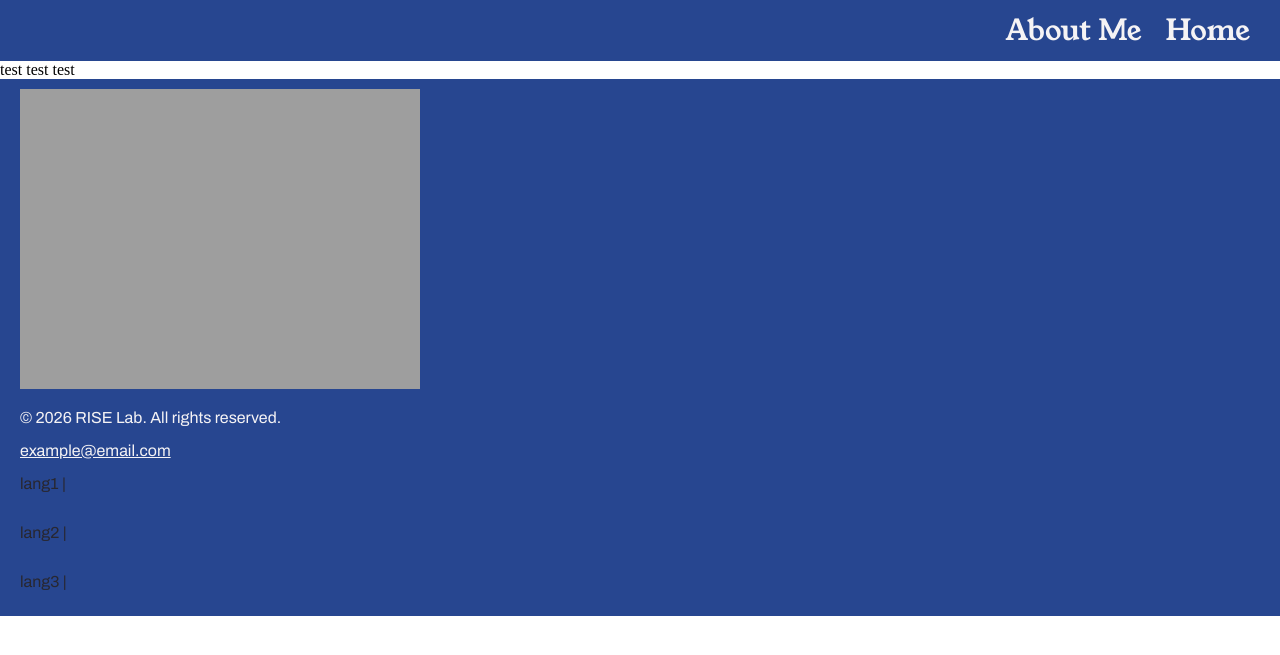
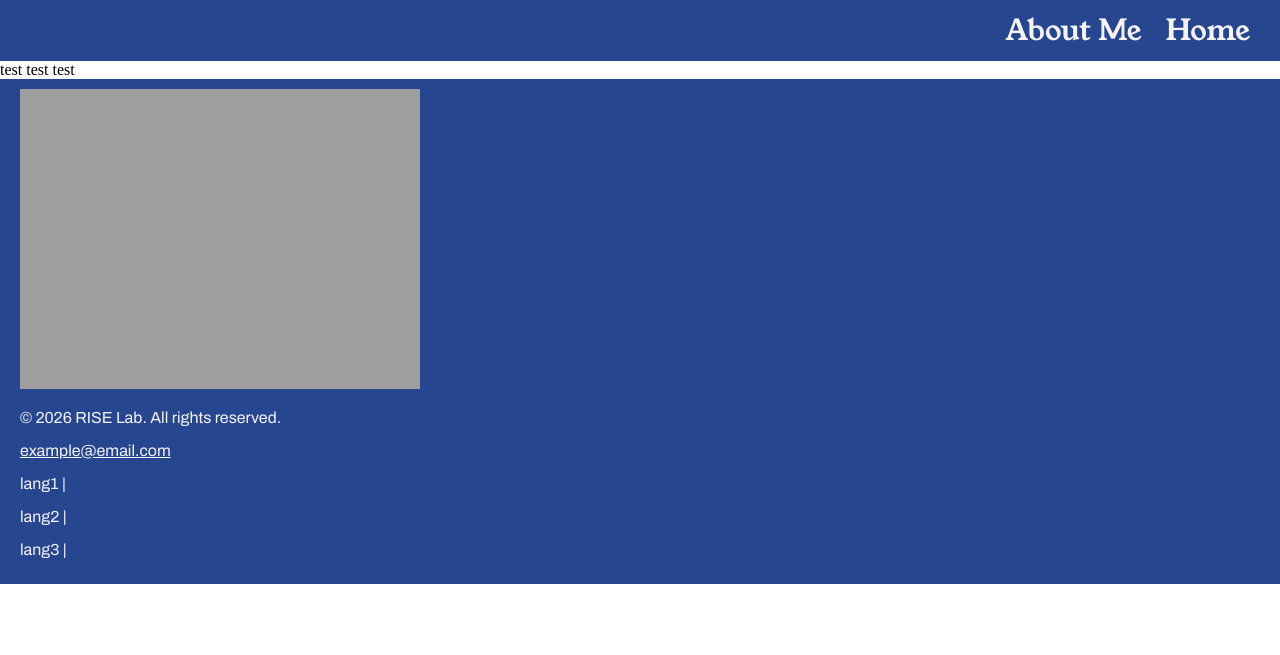
Before and after one commit to hschuler13/jekyll_theme_fronchetti, a Jekyll site: the page built from index.html, in a window 1280 px wide. Shown: the top 655 px of the page. Built offline with Jekyll 4.4.1, drawn with Linux system fonts in a browser that asks for light colours.

Commit message:
adjusted languages styling

```diff
--- a/_includes/footer.html
+++ b/_includes/footer.html
@@ -14,11 +14,11 @@
         {% endif -%}
         {%- if site.footer.languages %}
           {%- for language in site.footer.languages%}
-            <div class="footer-text">
+            <div class="footer-languages">
               {%- if language != last %}
-                <p> {{ language }} |</p>
+                <p class="footer-text"> {{ language }} |</p>
               {%- else %}
-                <p> {{ language }} </p>
+                <p class="footer-text"> {{ language }} </p>
               {% endif -%}
             </div>
           {% endfor -%}
--- a/_sass/_layout.scss
+++ b/_sass/_layout.scss
@@ -65,7 +65,11 @@ p, a , span, ul li, ol li {
 .footer-subwrapper-left {
     text-align: left;
     align-items: left;
-    display: block;
+}
+
+.footer-subwrapper-right {
+    text-align: right;
+    align-items: right;
 }
 
 .footer-subwrapper-right svg {
```
